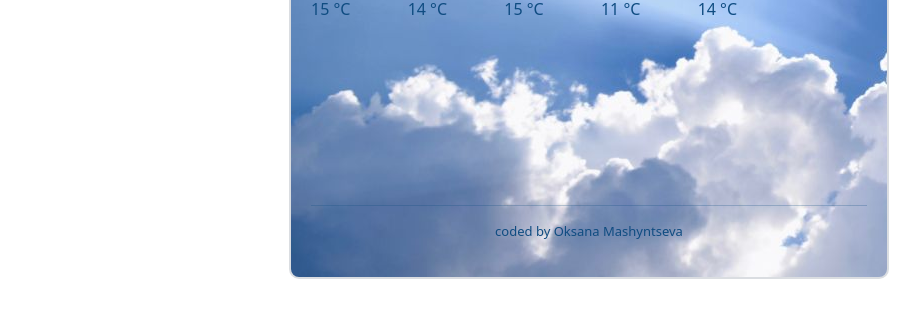
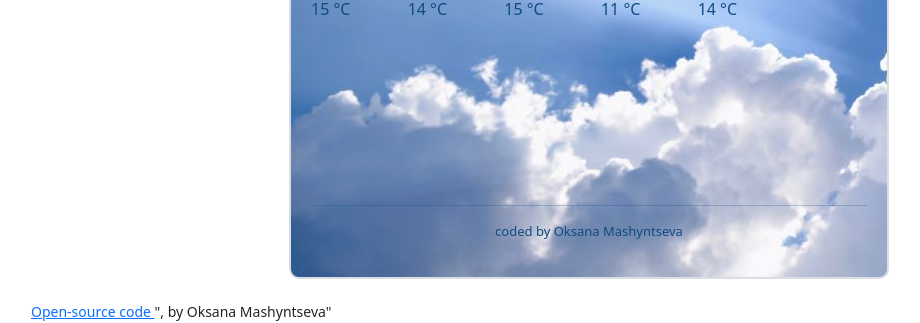
Before and after one commit to ksumm/my-app, a plain HTML site: page index.html in a window 1280 px wide. Shown: the part 488-811 px from the top of the page, without its empty margins (51-971 px from the left). Drawn offline with nearby package versions, Linux system fonts and the light colour scheme; files that its build step writes are made by us from their sources; files whose address does not match are found by name.

Commit message:
Update index.html

```diff
--- a/index.html
+++ b/index.html
@@ -97,6 +97,10 @@
             coded by Oksana Mashyntseva
           </p>
       </div>
+      <small>
+        <a href = "https://github.com/ksumm/my-app" target = "_blank"> Open-source code </a>
+        ", by Oksana Mashyntseva"
+      </small>
     </div>
       <script src="src/index.js"></script>
     </body>
```
